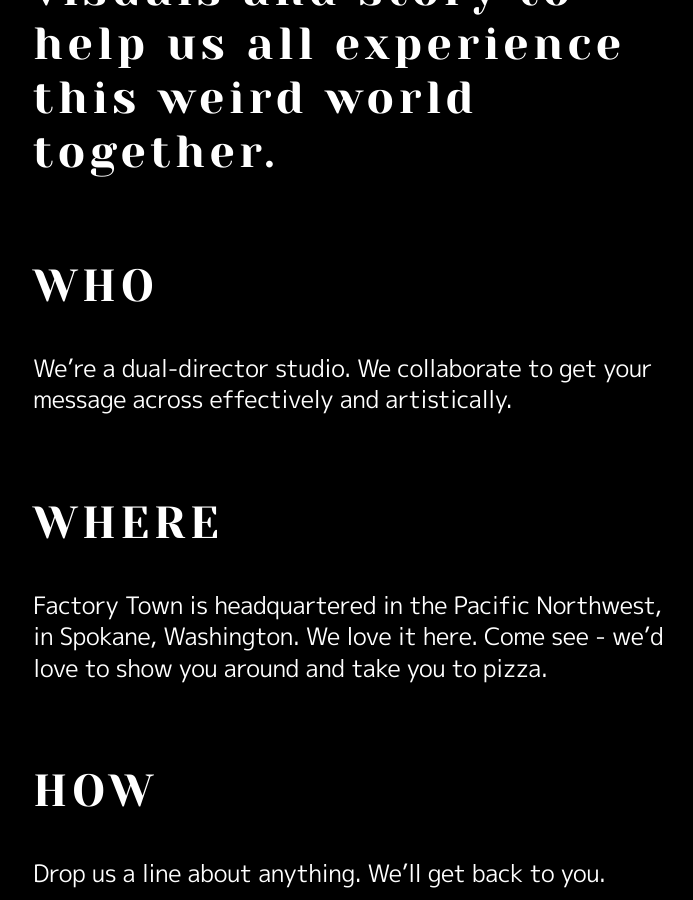
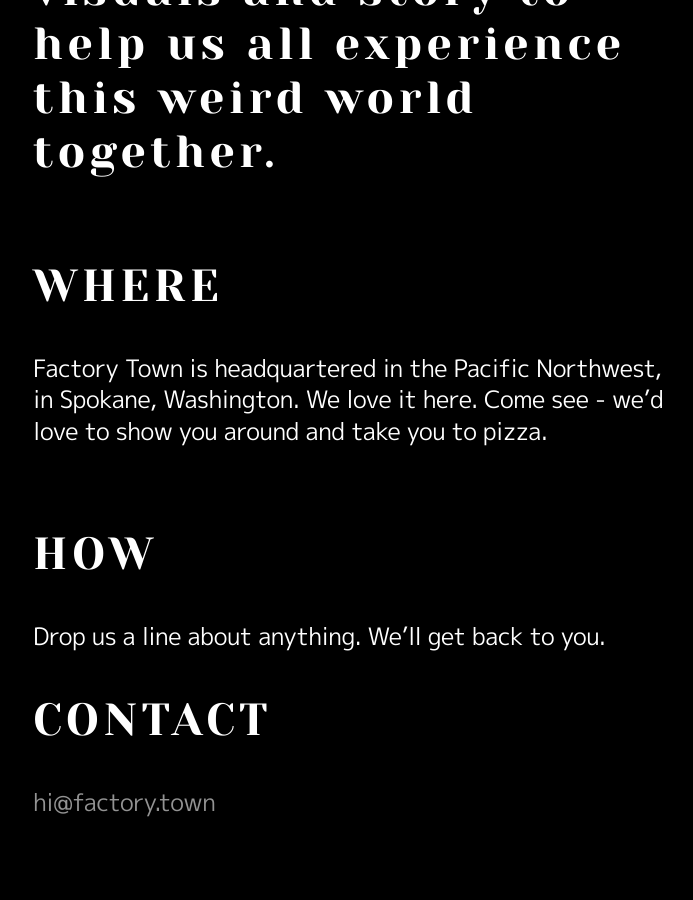
Before and after one commit to factorytown/factorytown.github.io, a Jekyll site: the page built from _pages/about.md, in a window 1280 px wide and 900 px high, scrolled down 569 px. Shown: the whole window, without its empty margins (287-980 px from the left). Built offline with Jekyll 4.4.1, drawn with Linux system fonts in a browser that asks for light colours; nearby versions of some CDN libraries.

Commit message:
Updated About

```diff
--- a/_pages/about.md
+++ b/_pages/about.md
@@ -7,12 +7,6 @@
 ### Art is our common language. Stories are our currency. We bring people and organizations together through visual experiences.
 
 ## We work with you to reach people through visuals and story to help us all experience this weird world together.
-
-<BR>
-
-## WHO
-
-### We're a dual-director studio. We collaborate to get your message across effectively and artistically.
 
 <BR>
 
```
